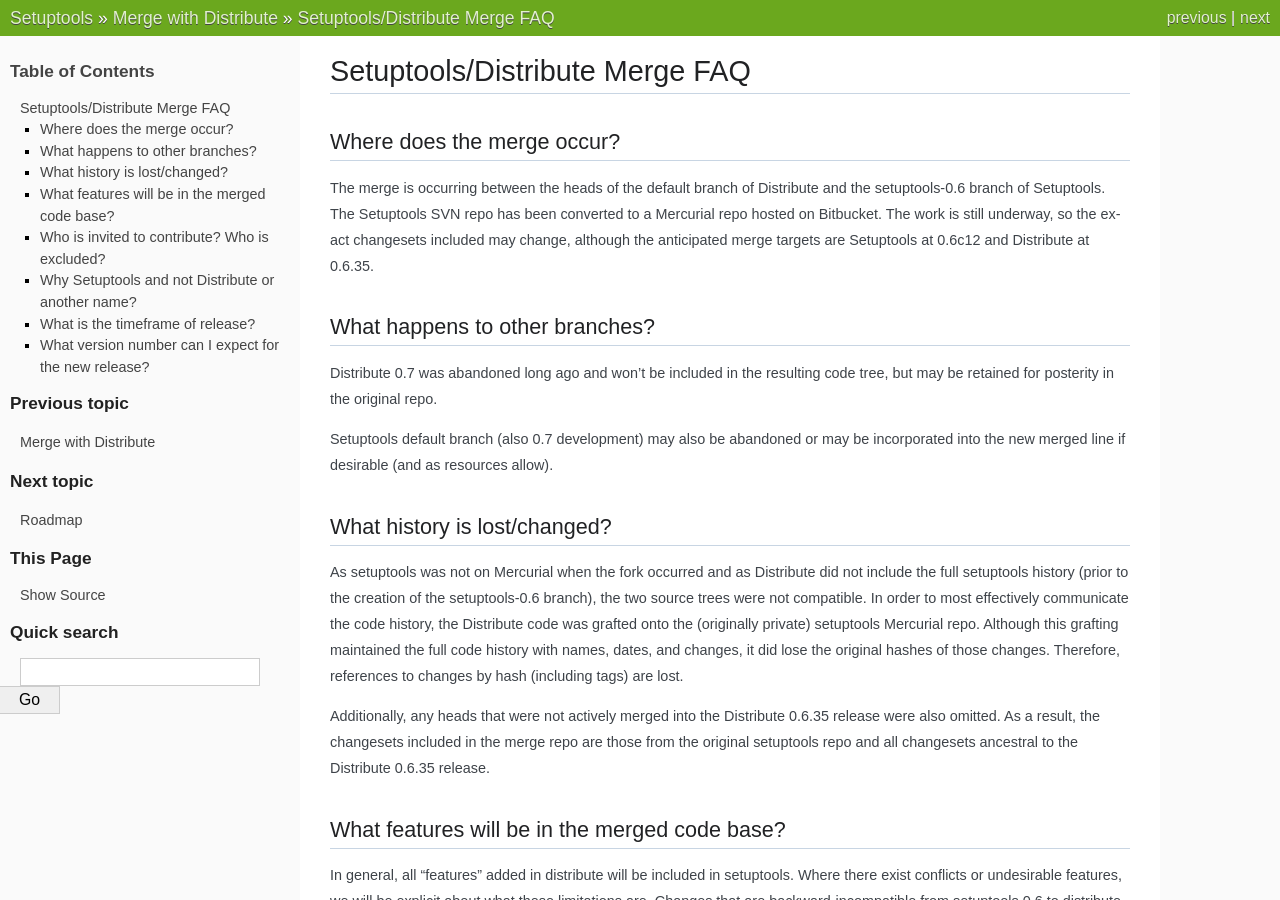
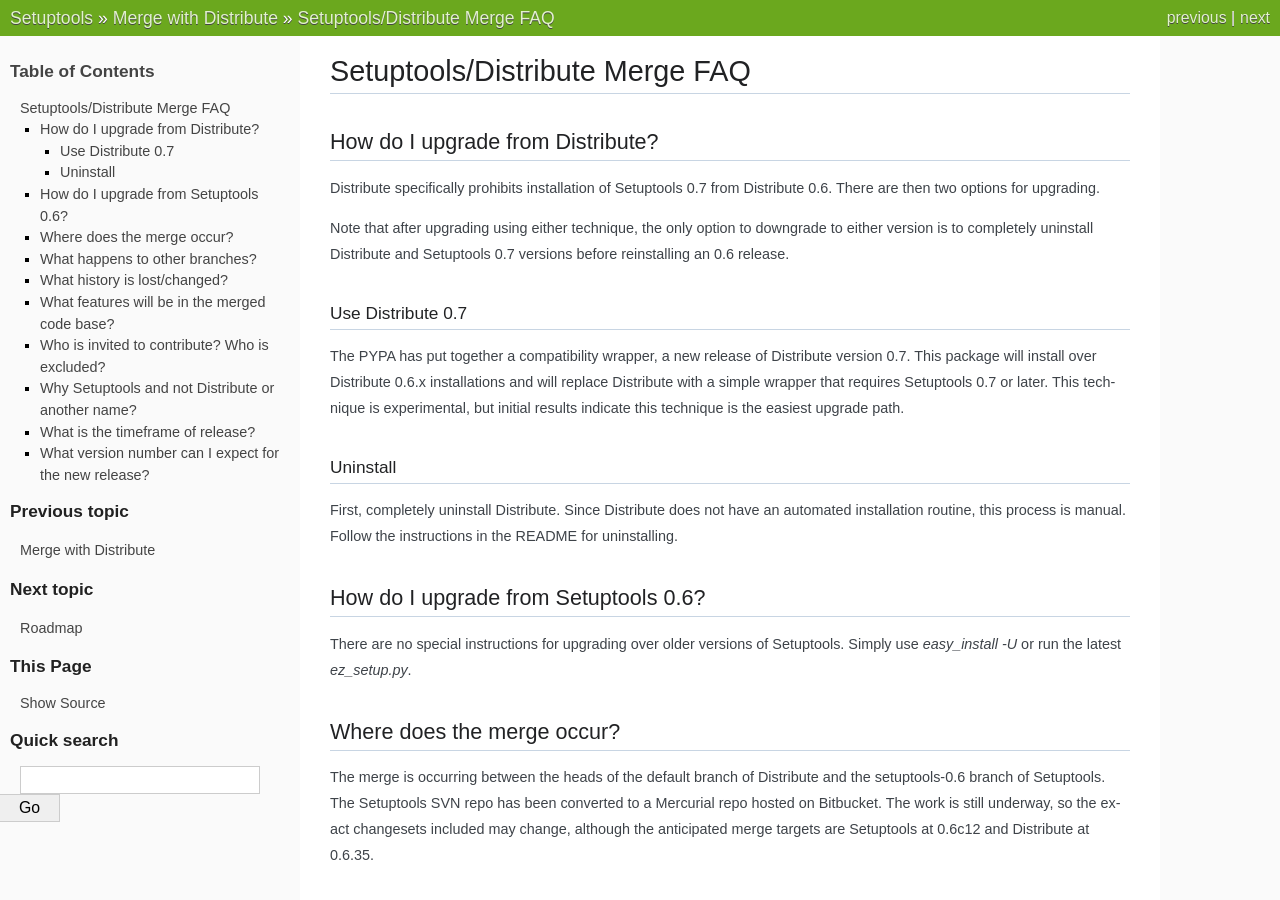
Before and after one commit to Distrotech/setuptools, a Sphinx documentation site: the page built from docs/merge-faq.txt, in a window 1280 px wide and 900 px high. Built offline with Sphinx 7.4.7, drawn with Linux system fonts in a browser that asks for light colours.

Commit message:
Added sections on upgrading

```diff
--- a/docs/merge-faq.txt
+++ b/docs/merge-faq.txt
@@ -1,5 +1,29 @@
 Setuptools/Distribute Merge FAQ
--------------------------------
+~~~~~~~~~~~~~~~~~~~~~~~~~~~~~~~
+
+How do I upgrade from Distribute?
+=================================
+
+Distribute specifically prohibits installation of Setuptools 0.7 from Distribute 0.6. There are then two options for upgrading.
+
+Note that after upgrading using either technique, the only option to downgrade to either version is to completely uninstall Distribute and Setuptools 0.7 versions before reinstalling an 0.6 release.
+
+Use Distribute 0.7
+------------------
+
+The PYPA has put together a compatibility wrapper, a new release of Distribute version 0.7. This package will install over Distribute 0.6.x installations and will replace Distribute with a simple wrapper that requires Setuptools 0.7 or later. This technique is experimental, but initial results indicate this technique is the easiest upgrade path.
+
+
+Uninstall
+---------
+
+First, completely uninstall Distribute. Since Distribute does not have an automated installation routine, this process is manual. Follow the instructions in the README for uninstalling.
+
+
+How do I upgrade from Setuptools 0.6?
+=====================================
+
+There are no special instructions for upgrading over older versions of Setuptools. Simply use `easy_install -U` or run the latest `ez_setup.py`.
 
 Where does the merge occur?
 ========================================================
```
